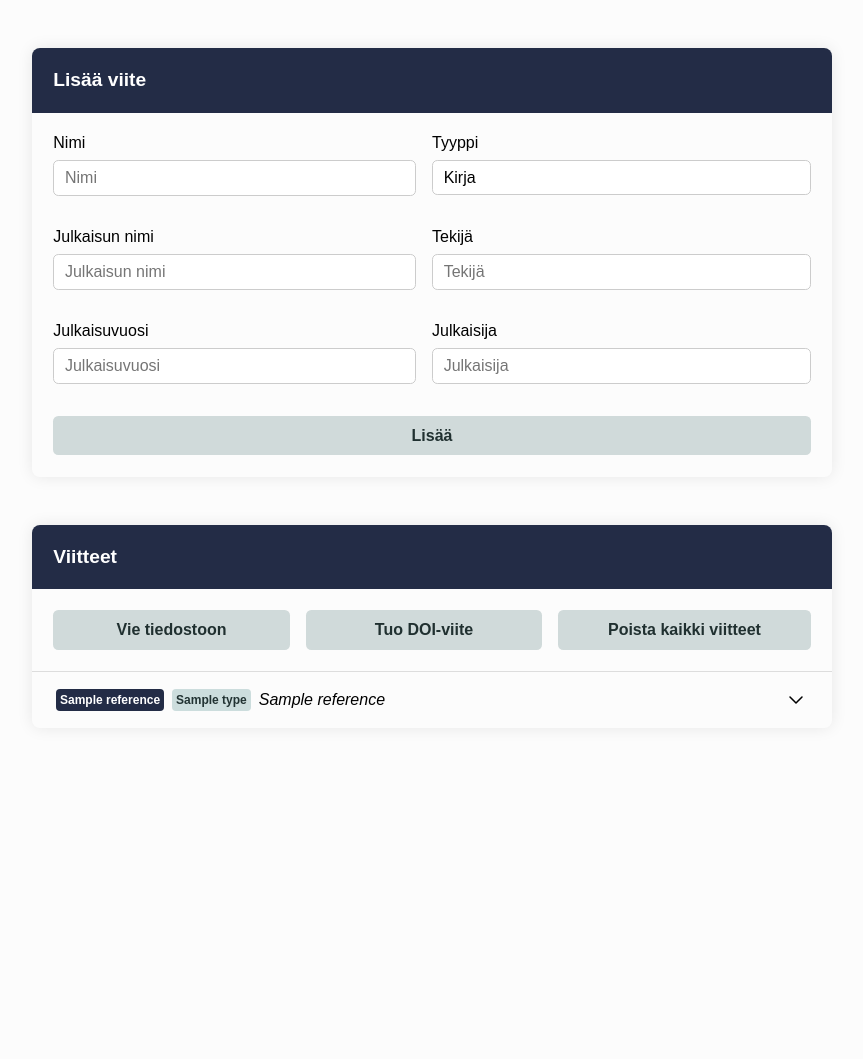
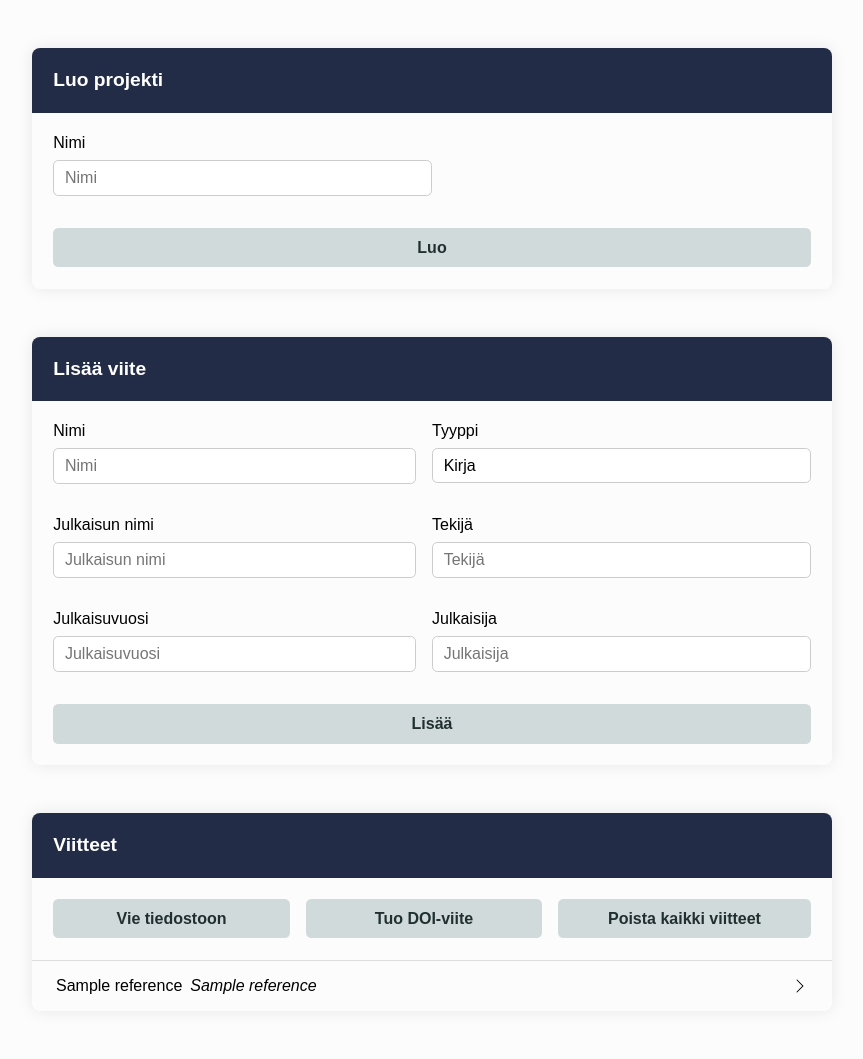
Before and after one commit to siniset/referesh, a Python web app: template app/templates/index.html in a window 1280 px wide. Shown: the part 103-1162 px from the top of the page, without its empty margins (208-1071 px from the left). Before the commit the page ends 814 px from the top, so only its background shows below. Run offline with Jinja, Linux system fonts and the light colour scheme; the template is opened without the code that fills it: most values are stand-ins (such as "Sample title", 1, 10 or a date in 2020).

Commit message:
Update index.html

```diff
--- a/app/templates/index.html
+++ b/app/templates/index.html
@@ -11,6 +11,23 @@
         <header>
             <h1 class="site-title">Viitesovellus</h1>
         </header>
+
+        <section class="vertical box">
+            <p class="box-title">Luo projekti</p>
+
+            <form class="vertical form v-gap-xl" action="/create_project" method="POST">
+                <div class="form-row row h-gap-lg">
+                    <div class="span-6 vertical flex v-gap-md">
+                        <label for="reference-name">Nimi</label>
+                        <input name="name" id="project-name" placeholder="Nimi" type="text" class="text-field" />
+                    </div>
+                </div>
+                <div>
+                    <input id="project_button" type="submit" class="span-12 button text-bold" value="Luo" />
+                </div>
+            </form>
+
+        </section>
 
         <section class="vertical box">
             <p class="box-title">Lisää viite</p>
@@ -79,20 +96,22 @@
 
             <div class="reference-list vertical flex">
                 {% for reference in references %}
-            <div class="reference" data-reference-id={{reference.id}}>
+                <div class="reference" data-action="toggle-reference" data-reference-id={{reference.id}}>
 
                         <div class="row v-centered reference-header">
-                    <div class="column reference-info h-gap-md">
-                        <div class="column"><p class="badge badge-dark">{{reference.name}}</p></div>
-                        <div class="column"><p class="badge">{{reference.type}}</p></div>
-                        <div class="column"><p class="reference-title">{{reference.title}}</p></div>
+                            <div class="column h-gap-md reference-info v-gap-md">
+                                <p class="reference-name">{{reference.name}}</p>
+                                <p class="reference-title">{{reference.title}}</p>
                             </div>
 
                             <div class="column reference-button">
-                        <svg width="24px" height="24px" stroke-width="1.53"
-                            viewBox="0 0 24 24" fill="none">
-                            <path d="M6 9l6 6 6-6" stroke="#000000" stroke-width="1.53"
-                                stroke-linecap="round" stroke-linejoin="round" />
+                                <svg xmlns="http://www.w3.org/2000/svg"
+                                     width="16" height="16" fill="currentColor"
+                                                            class="bi bi-chevron-right" viewBox="0 0 16 16">
+                                    <path fill-rule="evenodd" d="M4.646 1.646a.5.5 0 0 1
+                                    .708 0l6 6a.5.5 0 0 1 0 .708l-6 6a.5.5 0 0
+                                    1-.708-.708L10.293 8 4.646 2.354a.5.5 0 0 1 0-.708z" />
+
                                 </svg>
                             </div>
                         </div>
```
Lines whose indentation alone changed are shown as unchanged.
